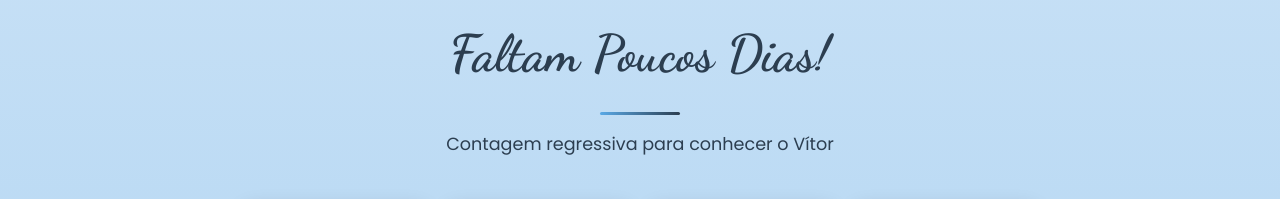
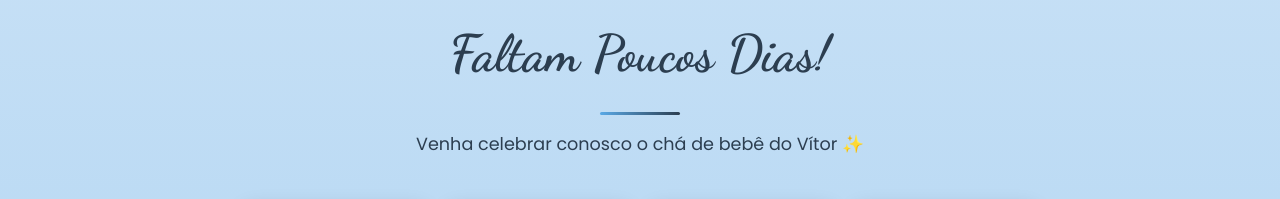
Before and after one commit to Alansrcosta2/cha-bebe-vitor, a website: page index.html in a window 1280 px wide. Shown: the part 840-1039 px from the top of the page. Drawn offline with nearby package versions, Linux system fonts and the light colour scheme; no server answers.

Commit message:
Update index.html

```diff
--- a/index.html
+++ b/index.html
@@ -682,7 +682,7 @@ body {
 <section class="countdown-section" id="convite">
   <div class="section-title">
     <h2>Faltam Poucos Dias!</h2>
-    <p>Contagem regressiva para conhecer o Vítor</p>
+    <p>Venha celebrar conosco o chá de bebê do Vítor ✨ </p>
   </div>
   <div class="countdown" id="countdown">
     <div class="countdown-item"><span id="days">0</span><p>Dias</p></div>
```
